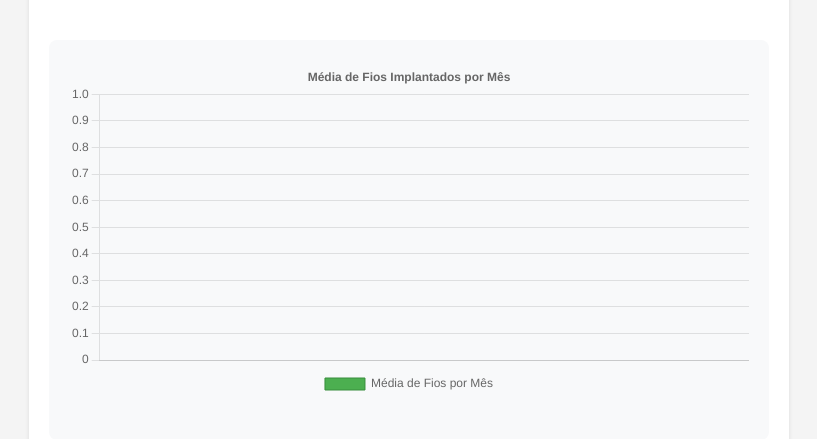
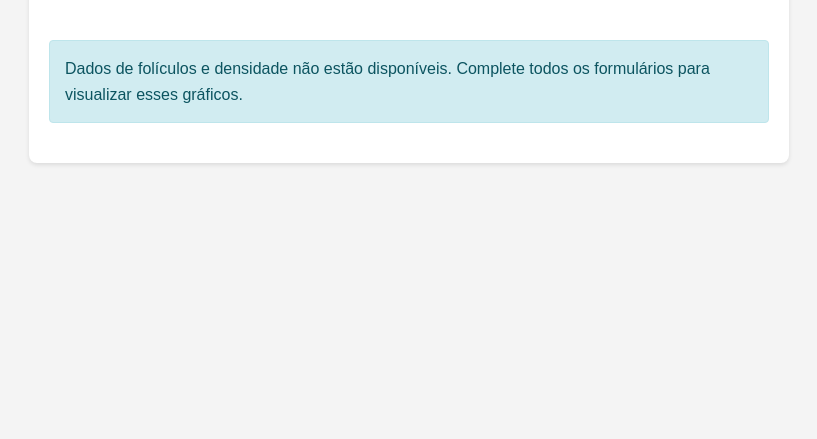
Before and after one commit to tubasile-alt/CapillaryTracker, a Flask app: template templates/dashboard.html in a window 1280 px wide. Shown: the part 635-1074 px from the top of the page, without its empty margins (231-1048 px from the left). After the commit the page ends 800 px from the top, so only its background shows below. Run offline with Flask 3, Linux system fonts and the light colour scheme; the template is opened without the code that fills it: most values are stand-ins (such as "Sample title", 1, 10 or a date in 2020).

Commit message:
Assistant checkpoint: Fix dashboard error handling for missing columns
Assistant generated file changes:
- app.py: Fix dashboard error handling
Fix dashboard error handling
- templates/dashboard.html: Update dashboard template to handle missing data
- static/style.css: Add info alert style

---

User prompt:

The app isn't running, review and fix errors in the Console

```diff
--- a/app.py
+++ b/app.py
@@ -250,17 +250,24 @@
             logger.debug("First few rows of the DataFrame:")
             logger.debug(df.head().to_string())
 
+            # Check if required columns exist for follicle and density charts
+            has_follicle_data = all(col in df.columns for col in ['total_foliculos', 'le'])
+
             # Prepare data for patients per month/unit
             monthly_data = df.groupby([pd.Grouper(key='data', freq='M'), 'unidade']).size().reset_index()
             monthly_data.columns = ['data', 'unidade', 'total']
             monthly_data['mes_ano'] = monthly_data['data'].dt.strftime('%m/%Y')
 
-            # Calculate average follicles per month and LE density
-            monthly_follicles = df.groupby(pd.Grouper(key='data', freq='M')).agg({
-                'total_foliculos': 'mean',
-                'le': 'mean'  # LE density (primeira faixa)
-            }).reset_index()
-            monthly_follicles['mes_ano'] = monthly_follicles['data'].dt.strftime('%m/%Y')
+            # Calculate average follicles per month and LE density if data exists
+            if has_follicle_data:
+                monthly_follicles = df.groupby(pd.Grouper(key='data', freq='M')).agg({
+                    'total_foliculos': 'mean',
+                    'le': 'mean'  # LE density (primeira faixa)
+                }).reset_index()
+                monthly_follicles['mes_ano'] = monthly_follicles['data'].dt.strftime('%m/%Y')
+            else:
+                # Create empty structure when data isn't available
+                monthly_follicles = pd.DataFrame({'data': [], 'mes_ano': [], 'total_foliculos': [], 'le': []})
 
             # Create dashboard data dictionary
             dashboard_data = {
--- a/static/style.css
+++ b/static/style.css
@@ -130,6 +130,15 @@
     border: 1px solid #c3e6cb;
 }
 
+.alert-info {
+    background-color: #d1ecf1;
+    color: #0c5460;
+    border: 1px solid #bee5eb;
+    padding: 15px;
+    margin: 20px 0;
+    border-radius: 4px;
+}
+
 /* Dashboard styles */
 .dashboard-container {
     background: white;
--- a/templates/dashboard.html
+++ b/templates/dashboard.html
@@ -13,6 +13,7 @@
         <canvas id="monthlyChart"></canvas>
     </div>
 
+    {% if data.has_follicle_data %}
     <div class="chart-container">
         <canvas id="folliclesChart"></canvas>
     </div>
@@ -20,6 +21,11 @@
     <div class="chart-container">
         <canvas id="densityChart"></canvas>
     </div>
+    {% else %}
+    <div class="alert alert-info">
+        Dados de folículos e densidade não estão disponíveis. Complete todos os formulários para visualizar esses gráficos.
+    </div>
+    {% endif %}
     {% else %}
     <p class="no-data">Nenhum dado disponível para exibição.</p>
     {% endif %}
```
